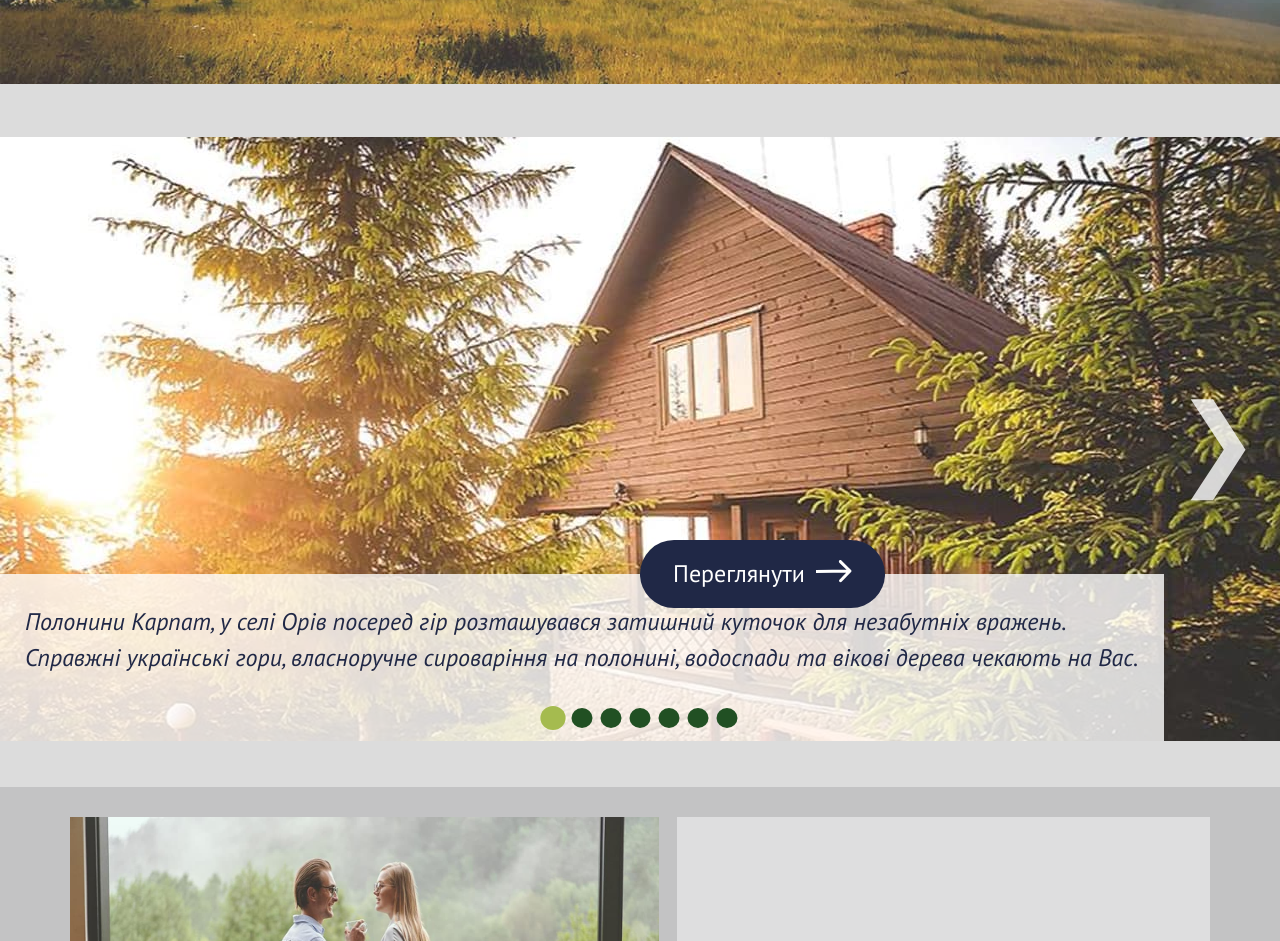
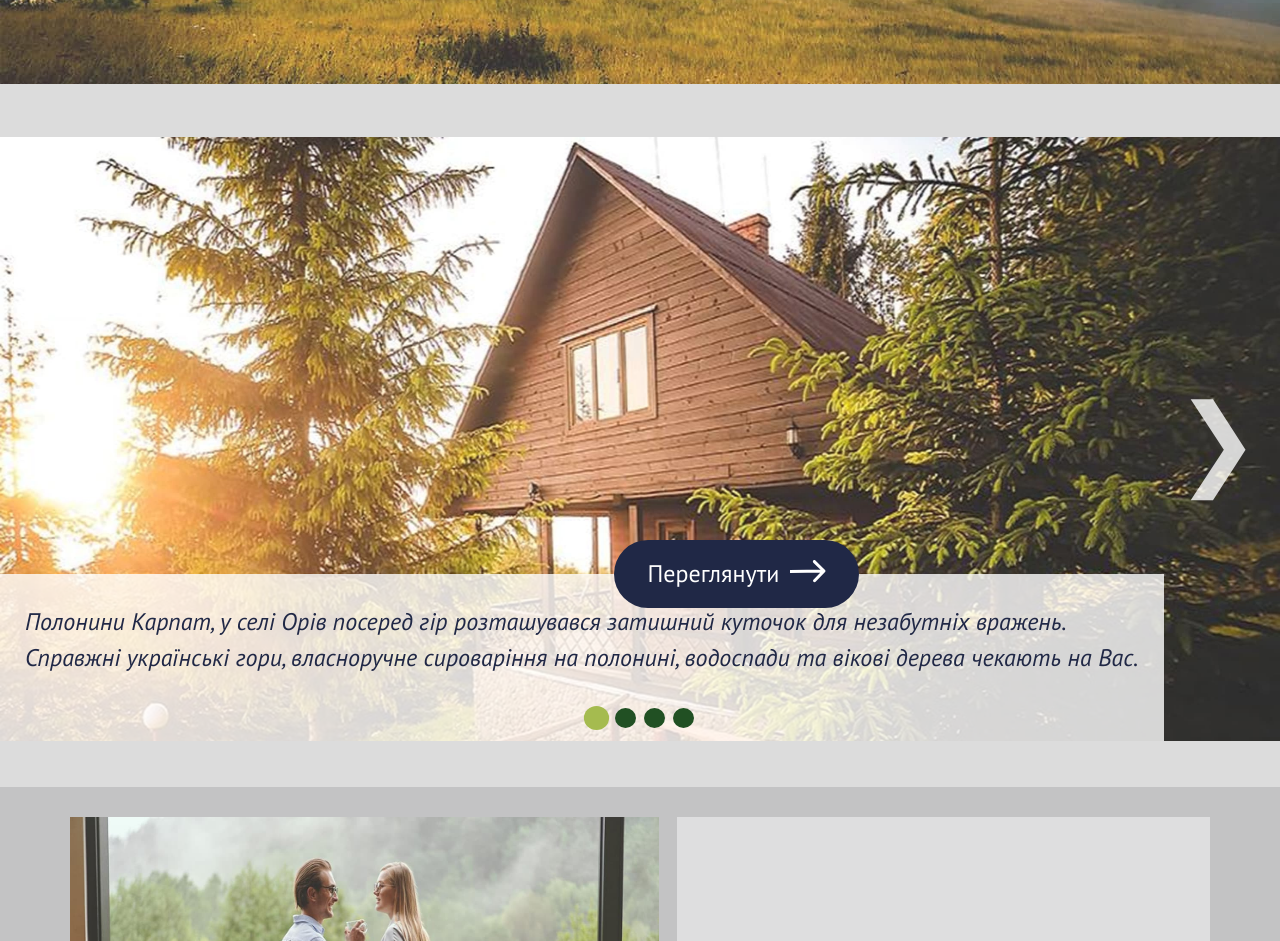
Before and after one commit to Mariia2990/holiday-time, a React (Vite) app: page / in a window 1280 px wide. Shown: the part 440-1381 px from the top of the page. Built offline with nearby package versions, Linux system fonts and the light colour scheme.

Commit message:
update HP & reservation & add personalOffice

```diff
--- a/src/pages/HomePage/HomePage.module.css
+++ b/src/pages/HomePage/HomePage.module.css
@@ -28,7 +28,7 @@
 }
 
 .reserveContainer {
-    content:"" ;
+    content: "";
     position: relative;
     margin-top: 53px ;
     background-image: url(/src/img/Group1x.jpg), url(/src/img/Group2x.jpg);
@@ -101,15 +101,15 @@ margin: 0;
     transform: scale(1.2);
 }
 
-.containerBtnRes{
-    content: "";
-    position: relative;
-}
+
 
 .buttonRes{
     position: absolute;
+    opacity: 1 ;
+    visibility: visible ;
+    z-index: 10;
     top: 403px;
-    left: 50%;
+    left: 48%;
     background-color: #202846;
     width: 245px;
     height: 68px;
@@ -218,3 +218,10 @@ filter: blur(0.5px);
         text-align: center;
         color: #202846;
 }
+
+.slideImage {
+    width: 100%;
+    height: 604px;
+    /* object-fit: cover; */
+    transition: opacity 0.5s ease-in-out;
+}
--- a/src/pages/HomePage/HomePage.tsx
+++ b/src/pages/HomePage/HomePage.tsx
@@ -3,9 +3,31 @@ import css from "./HomePage.module.css";
 import SearchForm from "../../components/SearchForm/SearchForm";
 import { useNavigate } from "react-router-dom";
 
+const slides = [
+  {
+    img: "/src/img/Group2x.jpg",
+    text: "Полонини Карпат, у селі Орів посеред гір розташувався затишний куточок для незабутніх вражень. Справжні українські гори, власноручне сироваріння на полонині, водоспади та вікові дерева чекають на Вас.",
+  },
+
+  {
+    img: "/src/img/Bakota-2x.jpg",
+    text: "У Хмельницькій області розташований загублений край -Бакота. Мальовничий каньйон з давньою історією захоплюєсвоїми просторами та незвичною атмосферою. Бджільництво,свіжий мед із польових трав, дотик до природи.",
+  },
+
+  {
+    img: "/src/img/Kyiv-2x.jpg",
+    text: "Неподалік центра Києва розташувалось автентичне українське село на території однойменного села Пирогово. Дерев’яні млини, запашний хліб, приготовлений своїми руками, українські пісні та багато іншого чекає на вас уже зараз.",
+  },
+
+  {
+    img: "/src/img/Odesa-2x.jpg",
+    text: "В Одеській області знаходиться мальовниче містечко Вилкове. Його ще називають «українською Венецією». Вилкове - це містечко на воді, весь в каналах. Розташоване в місці, де зустрічаються річка Дунай і Чорне море. Люди пересуваються переважно човнами. Нетипове українське село не залишить Вас без вражень.",
+  },
+];
+
 const HomePage: React.FC = () => {
   const [activeIndex, setActiveIndex] = useState<number>(0);
-  const totalSlides: number = 7;
+  // const totalSlides: number = 7;
   const navigate = useNavigate();
 
   const handleClick = (): void => {
@@ -14,11 +36,13 @@ const HomePage: React.FC = () => {
   };
 
   const nextSlide = (): void => {
-    setActiveIndex((prevIndex) => (prevIndex + 1) % totalSlides);
+    setActiveIndex((prevIndex) => (prevIndex + 1) % slides.length);
   };
 
   const prevSlide = (): void => {
-    setActiveIndex((prevIndex) => (prevIndex - 1 + totalSlides) % totalSlides);
+    setActiveIndex(
+      (prevIndex) => (prevIndex - 1 + slides.length) % slides.length
+    );
   };
 
   const handleSearchSubmit = (query: string): void => {
@@ -37,22 +61,22 @@ const HomePage: React.FC = () => {
 
       <div className={css.reserveContainer}>
         <div className={css.boxForText}>
-          <p className={css.textReserve}>
-            Полонини Карпат, у селі Орів посеред гір розташувався затишний
-            куточок для незабутніх вражень. Справжні українські гори,
-            власноручне сироваріння на полонині, водоспади та вікові дерева
-            чекають на Вас.
-          </p>
+          <p className={css.textReserve}>{slides[activeIndex].text}</p>
         </div>
-        <button className={css.arrowLeft} onClick={prevSlide} >
+        <button className={css.arrowLeft} onClick={prevSlide}>
           ❮
         </button>
+        <img
+          src={slides[activeIndex].img}
+          alt="Slide"
+          className={css.slideImage}
+        />
         <button className={css.arrowRight} onClick={nextSlide}>
           ❯
         </button>
 
         <div className={css.circleContainer}>
-          {[...Array(totalSlides)].map((_, index) => (
+          {slides.map((_, index) => (
             <span
               key={index}
               className={`${css.circle} ${
--- a/src/pages/PersonalOffice/PersonalOffice.module.css
+++ b/src/pages/PersonalOffice/PersonalOffice.module.css
@@ -63,7 +63,7 @@
     display: flex;
     align-items: center;
     justify-content: center;
-    transition: background-color 0.3sease, transform 0.2sease;
+    transition: background-color 0.3s ease, transform 0.2s ease;
 }
 
 .personalOfficeBtn:hover,
--- a/src/pages/ReservationPage/ReservationPage.module.css
+++ b/src/pages/ReservationPage/ReservationPage.module.css
@@ -142,9 +142,24 @@ height: 0px;
             align-items: center;
             justify-content: center;
             gap: 10px;
-            transition: background-color 0.3sease, transform 0.2sease;
+            transition: background-color 0.3s ease, transform 0.2s ease;
 }
 
 .buttonReserveBox{
 
 }
+
+.btnStar{
+    display: flex;
+    border: none;
+    background-color: transparent;
+}
+
+.btnStar svg path {
+    transition: fill 0.3s ease;
+}
+
+.btnStar:hover svg path,
+.btnStar:focus svg path {
+    fill: #F4DC00;
+}
--- a/src/pages/ReservationPage/ReservationPage.tsx
+++ b/src/pages/ReservationPage/ReservationPage.tsx
@@ -58,12 +58,14 @@ const handleClick = (id: string): void => {
           </div>
 
           <div className={css.star}>
+            <button className={css.btnStar}>
               <svg id="icon-image" viewBox="0 0 32 32" width="50" height="50">
                 <path
                   fill="#fff"
                   d="M31 12.6h-11.45l-3.55-11.101-3.55 11.1h-11.45l9.25 6.851-3.501 11.050 9.251-6.849 9.25 6.85-3.55-11.1 9.3-6.8z"
                 ></path>
               </svg>
+            </button>
           </div>
           <div className={css.buttonReserveBox}>
             <button
@@ -101,12 +103,14 @@ const handleClick = (id: string): void => {
           </div>
 
           <div className={css.star}>
+            <button className={css.btnStar}>
               <svg id="icon-image" viewBox="0 0 32 32" width="50" height="50">
                 <path
                   fill="#fff"
                   d="M31 12.6h-11.45l-3.55-11.101-3.55 11.1h-11.45l9.25 6.851-3.501 11.050 9.251-6.849 9.25 6.85-3.55-11.1 9.3-6.8z"
                 ></path>
               </svg>
+            </button>
           </div>
           <div className={css.buttonReserveBox}>
             <button
@@ -144,12 +148,14 @@ const handleClick = (id: string): void => {
           </div>
 
           <div className={css.star}>
+            <button className={css.btnStar}>
               <svg id="icon-image" viewBox="0 0 32 32" width="50" height="50">
                 <path
                   fill="#fff"
                   d="M31 12.6h-11.45l-3.55-11.101-3.55 11.1h-11.45l9.25 6.851-3.501 11.050 9.251-6.849 9.25 6.85-3.55-11.1 9.3-6.8z"
                 ></path>
               </svg>
+            </button>
           </div>
           <div className={css.buttonReserveBox}>
             <button
@@ -188,12 +194,14 @@ const handleClick = (id: string): void => {
           </div>
 
           <div className={css.star}>
+            <button className={css.btnStar}>
               <svg id="icon-image" viewBox="0 0 32 32" width="50" height="50">
                 <path
                   fill="#fff"
                   d="M31 12.6h-11.45l-3.55-11.101-3.55 11.1h-11.45l9.25 6.851-3.501 11.050 9.251-6.849 9.25 6.85-3.55-11.1 9.3-6.8z"
                 ></path>
               </svg>
+            </button>
           </div>
           <div className={css.buttonReserveBox}>
             <button
```
Lines whose indentation alone changed are shown as unchanged.
